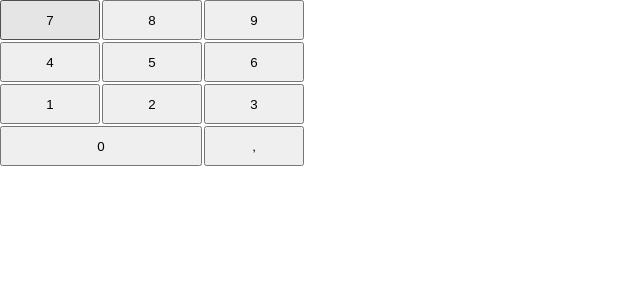
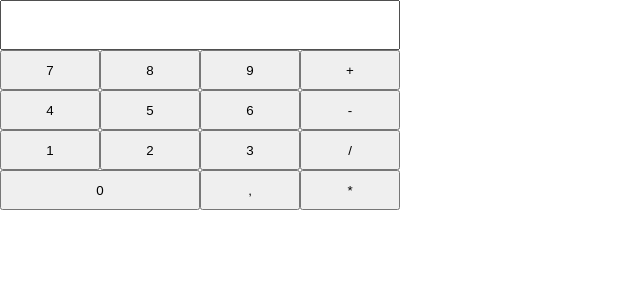
Before and after one commit to ktrzos/calculator, a React (Create React App) app: page / in a window 1280 px wide. Shown: the top 300 px of the page, without its empty margins (0-640 px from the left). Built offline with nearby package versions, Linux system fonts and the light colour scheme.

Commit message:
Made basic UI.

```diff
--- a/src/App.css
+++ b/src/App.css
@@ -2,16 +2,25 @@ body {
     margin: 0;
 }
 
-.CalculatorBoard {
+.calculator {
     width: 400px;
-    display: inline-grid;
-    grid-template-columns: 25% 25% 25%;
-    grid-template-rows: 40px 40px 40px 40px;
-    grid-column-gap: 2px;
-    grid-row-gap: 2px;
 }
 
-.CalculatorButton--0 {
+.calculator__input > input {
+    width: 100%;
+    height: 50px;
+    font-size: 20px;
+    box-sizing: border-box;
+}
+
+.calculator__board {
+    width: 100%;
+    display: inline-grid;
+    grid-template-columns: 25% 25% 25% 25%;
+    grid-template-rows: 40px 40px 40px 40px;
+}
+
+.calculator__button--0 {
     grid-column-start: 1;
     grid-column-end: 3;
 }
--- a/src/App.js
+++ b/src/App.js
@@ -1,23 +1,30 @@
-import React, { Component } from 'react';
+import React, {Component} from 'react';
 import './App.css';
 import Button from './components/Button/Button'
 
 class App extends Component {
     render() {
         return (
-      <div className="Calculator">
-          <div className="CalculatorBoard">
+            <div className="calculator">
+                <div className="calculator__input">
+                    <input name="input" type="text" value="" />
+                </div>
+                <div className="calculator__board">
                     <Button label={'7'}/>
                     <Button label={'8'}/>
                     <Button label={'9'}/>
+                    <Button label={'+'}/>
                     <Button label={'4'}/>
                     <Button label={'5'}/>
                     <Button label={'6'}/>
+                    <Button label={'-'}/>
                     <Button label={'1'}/>
                     <Button label={'2'}/>
                     <Button label={'3'}/>
+                    <Button label={'/'}/>
                     <Button label={'0'}/>
                     <Button label={','}/>
+                    <Button label={'*'}/>
                 </div>
             </div>
         );
--- a/src/components/Button/Button.js
+++ b/src/components/Button/Button.js
@@ -3,7 +3,7 @@ import PropTypes from 'prop-types';
 
 class Button extends Component {
     render() {
-        let className = 'CalculatorButton CalculatorButton--' + this.props.label;
+        let className = 'calculator__button calculator__button--' + this.props.label;
 
         return (
             <button className={className}>
```
Lines whose indentation alone changed are shown as unchanged.
